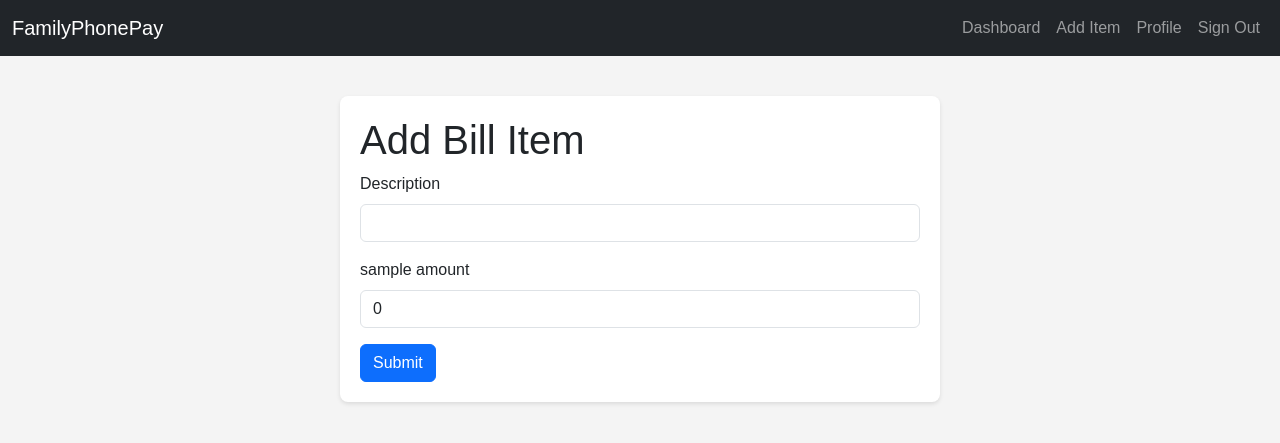
After one commit to Sleepyluke/FamilyPhonePay, a Flask app: page /add-item in a window 1280 px wide. The commit adds this page. Shown: the top 443 px of the page. Run offline with Flask 3, Linux system fonts and the light colour scheme; a user stored in the database is signed in; tables that the repository leaves empty hold one stand-in row (values such as "Sample post").

Commit message:
Add bill item submission UI

```diff
--- a/app.py
+++ b/app.py
@@ -1,4 +1,5 @@
 import os
+import json
 from flask import (
     Flask,
     render_template,
@@ -18,9 +19,11 @@ from flask_login import (
     current_user,
 )
 from werkzeug.security import generate_password_hash, check_password_hash
-from models import db, User, Invitation
+from datetime import datetime
+from models import db, User, Invitation, Family, Bill, BillItem, NotificationLog
 from api import api_bp
-from events import add_listener, remove_listener
+from events import add_listener, remove_listener, send_event
+from mailer import send_email
 
 app = Flask(__name__)
 app.secret_key = os.getenv("SECRET_KEY", "dev-secret")
@@ -147,6 +150,68 @@ def profile():
     return render_template('profile.html')
 
 
+@app.route('/add-item', methods=['GET', 'POST'])
+@login_required
+def add_item():
+    if not current_user.family_id:
+        abort(400)
+    family = Family.query.get(current_user.family_id)
+    members = family.members
+    error = None
+    if request.method == 'POST':
+        description = request.form.get('description')
+        if not description:
+            error = 'Description required.'
+        else:
+            amounts = {}
+            total = 0
+            for m in members:
+                amt_str = request.form.get(f'amount_{m.id}', '0')
+                try:
+                    amt = float(amt_str)
+                except ValueError:
+                    amt = 0
+                if amt > 0:
+                    amounts[m.id] = amt
+                    total += amt
+            if not amounts:
+                error = 'At least one amount is required.'
+
+        if not error:
+            bill = Bill(
+                family_id=family.id,
+                created_by=current_user.id,
+                total_amount=total,
+                published_at=datetime.utcnow(),
+            )
+            db.session.add(bill)
+            db.session.commit()
+            for uid, amt in amounts.items():
+                item = BillItem(
+                    bill_id=bill.id,
+                    user_id=uid,
+                    description=description,
+                    amount=amt,
+                )
+                db.session.add(item)
+            db.session.commit()
+            subject = 'New bill item added'
+            for uid in amounts:
+                member = User.query.get(uid)
+                if member.email:
+                    try:
+                        send_email(member.email, subject, description)
+                    except Exception:
+                        pass
+                db.session.add(
+                    NotificationLog(user_id=member.id, bill_id=bill.id, message=subject)
+                )
+            db.session.commit()
+            send_event(json.dumps({'amount': float(total)}))
+            return redirect(url_for('dashboard'))
+    return render_template('add_item.html', error=error, members=members)
+
+
 @app.route('/manage')
 @login_required
 def manage():
--- /dev/null
+++ b/templates/add_item.html
@@ -0,0 +1,21 @@
+{% extends 'base.html' %}
+{% block title %}Add Item{% endblock %}
+{% block content %}
+<h1>Add Bill Item</h1>
+{% if error %}
+<div class="alert alert-danger">{{ error }}</div>
+{% endif %}
+<form method="post">
+    <div class="mb-3">
+        <label for="description" class="form-label">Description</label>
+        <input type="text" class="form-control" id="description" name="description" required>
+    </div>
+    {% for member in members %}
+    <div class="mb-3">
+        <label class="form-label">{{ member.username }} amount</label>
+        <input type="number" step="0.01" class="form-control" name="amount_{{ member.id }}" value="0">
+    </div>
+    {% endfor %}
+    <button type="submit" class="btn btn-primary">Submit</button>
+</form>
+{% endblock %}
--- a/templates/base.html
+++ b/templates/base.html
@@ -13,6 +13,7 @@
             <ul class="navbar-nav ms-auto">
                 {% if current_user.is_authenticated %}
                     <li class="nav-item"><a class="nav-link" href="{{ url_for('dashboard') }}">Dashboard</a></li>
+                    <li class="nav-item"><a class="nav-link" href="{{ url_for('add_item') }}">Add Item</a></li>
                     <li class="nav-item"><a class="nav-link" href="{{ url_for('profile') }}">Profile</a></li>
                     <li class="nav-item"><a class="nav-link" href="{{ url_for('signout') }}">Sign Out</a></li>
                 {% else %}
```
